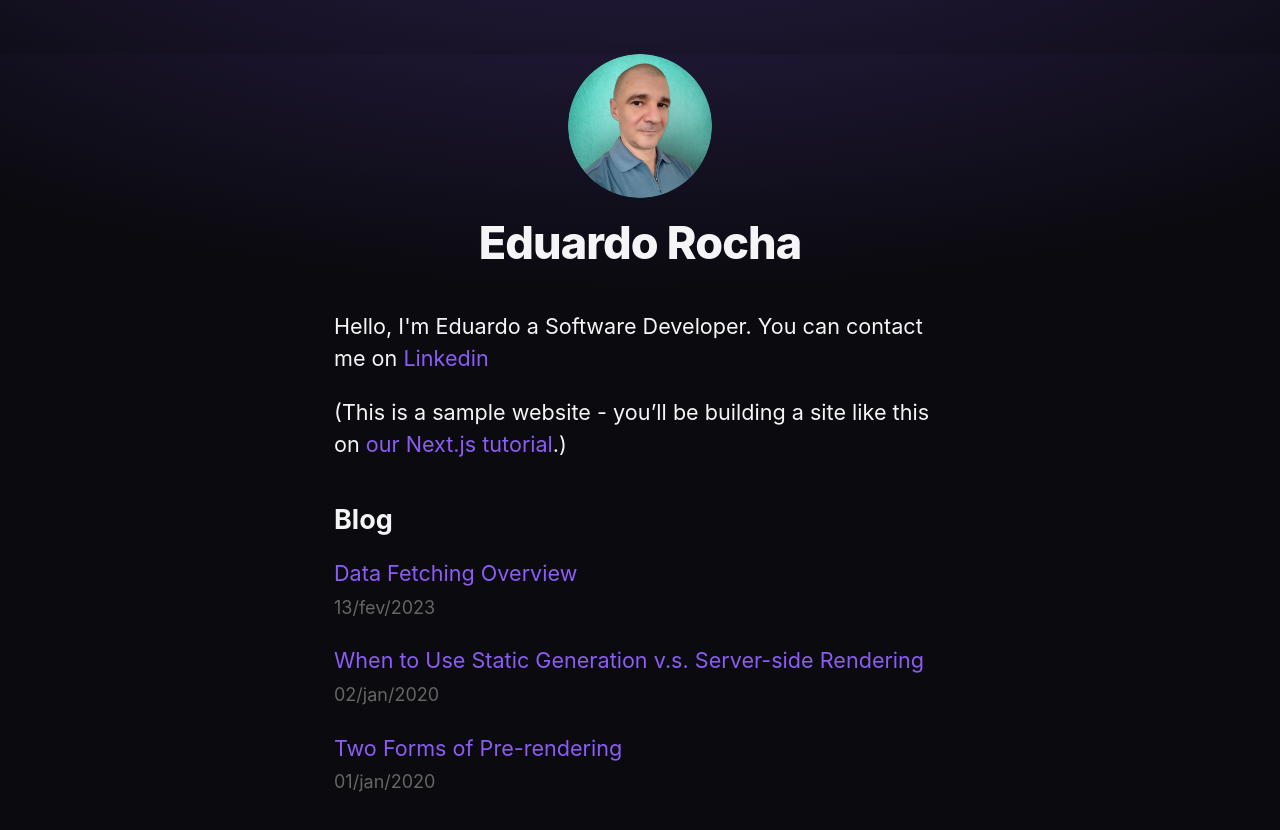
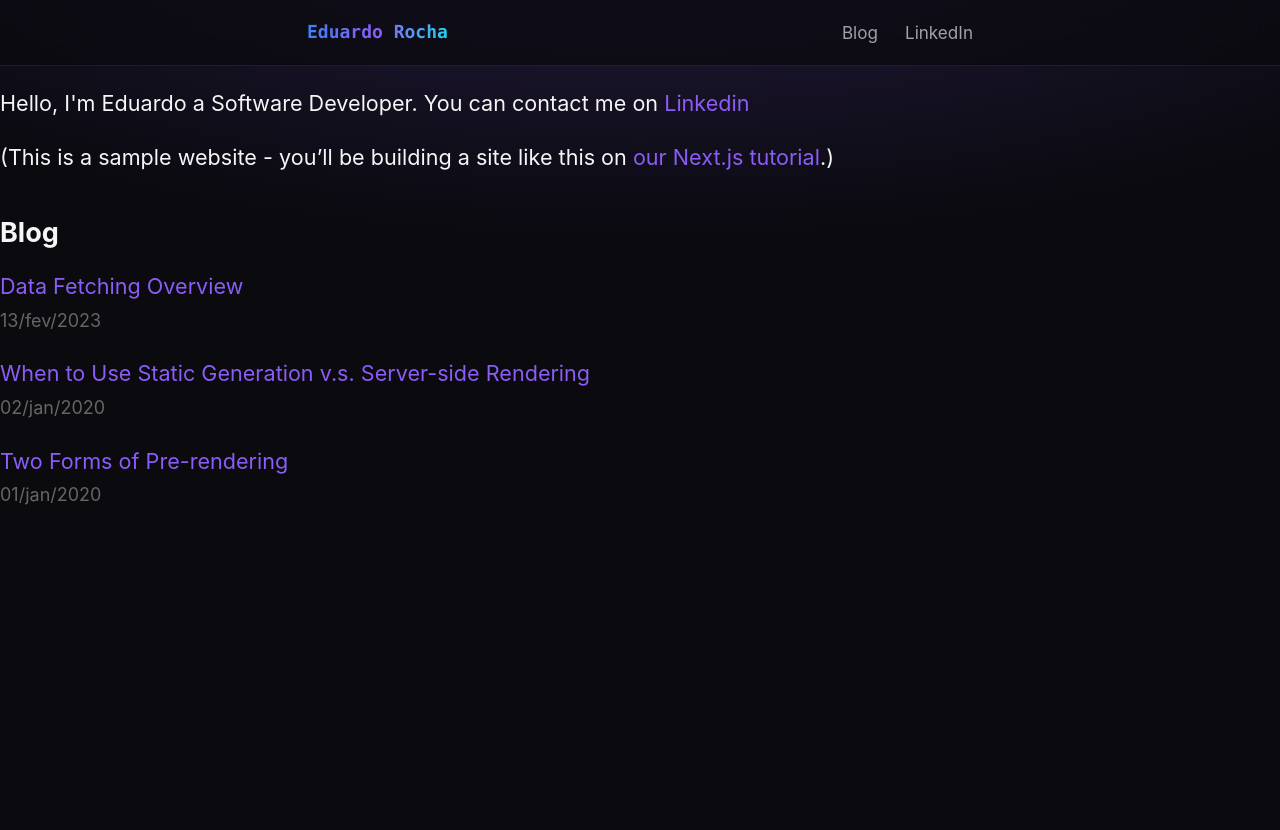
Before and after one commit to eduardodarocha/nextjs-blog, a Next.js app: page / in a window 1280 px wide. Shown: the top 830 px of the page. After the commit the page ends 800 px from the top, so only its background shows below. Built offline with nearby package versions, Linux system fonts and the light colour scheme.

Commit message:
Redesign header as a sticky nav bar

```diff
--- a/components/layout.js
+++ b/components/layout.js
@@ -1,11 +1,9 @@
 import Head from "next/head";
-import Image from "next/image";
+import Link from "next/link";
 import styles from "./layout.module.css";
-import utilStyles from "../styles/utils.module.css";
-import Link from "next/link";
 
 const name = "Eduardo Rocha";
-export const siteTitle = "Next.js Sample Website";
+export const siteTitle = "Eduardo Rocha — AI-Focused Software Developer";
 
 export default function Layout({ children, home }) {
   return (
@@ -14,54 +12,43 @@ export default function Layout({ children, home }) {
         <link rel="icon" href="/favicon.ico" />
         <meta
           name="description"
-          content="Learn how to build a personal website using Next.js"
+          content="Eduardo Rocha — AI-focused software developer. Writing about web development, AI, and software engineering."
         />
         <meta
           property="og:image"
           content={`https://og-image.vercel.app/${encodeURI(
             siteTitle
-          )}.png?theme=light&md=0&fontSize=75px&images=https%3A%2F%2Fassets.vercel.com%2Fimage%2Fupload%2Ffront%2Fassets%2Fdesign%2Fnextjs-black-logo.svg`}
+          )}.png?theme=dark&md=1&fontSize=75px&images=https%3A%2F%2Fassets.vercel.com%2Fimage%2Fupload%2Ffront%2Fassets%2Fdesign%2Fnextjs-black-logo.svg`}
         />
         <meta name="og:title" content={siteTitle} />
         <meta name="twitter:card" content="summary_large_image" />
       </Head>
-      <header className={styles.header}>
-        {home ? (
-          <>
-            <Image
-              priority
-              src="/images/profile.png"
-              className={utilStyles.borderCircle}
-              height={144}
-              width={144}
-              alt=""
-            />
-            <h1 className={utilStyles.heading2Xl}>{name}</h1>
-          </>
-        ) : (
-          <>
-            <Link href="/">
-              <Image
-                priority
-                src="/images/profile.png"
-                className={utilStyles.borderCircle}
-                height={108}
-                width={108}
-                alt="Minha imagem"
-              />
+      <nav className={styles.nav}>
+        <div className={styles.navInner}>
+          <Link href="/" className={styles.logo}>
+            {name}
+          </Link>
+          <div className={styles.navLinks}>
+            <Link href="/#writing" className={styles.navLink}>
+              Blog
             </Link>
-            <h2 className={utilStyles.headingLg}>
-              <Link href="/" className={utilStyles.colorInherit}>
-                {name}
-              </Link>
-            </h2>
-          </>
-        )}
-      </header>
-      <main>{children}</main>
+            <a
+              href="https://www.linkedin.com/in/eduardo-rocha-dev/"
+              className={styles.navLink}
+              target="_blank"
+              rel="noopener noreferrer"
+            >
+              LinkedIn
+            </a>
+          </div>
+        </div>
+      </nav>
+      <main className={styles.main}>{children}</main>
       {!home && (
         <div className={styles.backToHome}>
-          <Link href="/">← Back to home</Link>
+          <Link href="/" className={styles.pillLink}>
+            ← Back to home
+          </Link>
         </div>
       )}
     </div>
--- a/components/layout.module.css
+++ b/components/layout.module.css
@@ -1,15 +1,78 @@
 .container {
-  max-width: 36rem;
-  padding: 0 1rem;
-  margin: 3rem auto 6rem;
+  min-height: 100vh;
+  display: flex;
+  flex-direction: column;
 }
 
-.header {
+.nav {
+  position: sticky;
+  top: 0;
+  z-index: 10;
+  backdrop-filter: blur(12px);
+  background: rgba(10, 10, 15, 0.72);
+  border-bottom: 1px solid var(--color-border);
+}
+
+.navInner {
+  max-width: var(--container-width);
+  margin: 0 auto;
+  padding: 1rem 1.5rem;
   display: flex;
-  flex-direction: column;
   align-items: center;
+  justify-content: space-between;
+}
+
+.logo {
+  font-family: var(--font-mono);
+  font-weight: 700;
+  font-size: 1rem;
+  background: var(--gradient-accent);
+  -webkit-background-clip: text;
+  background-clip: text;
+  color: transparent;
+  text-decoration: none;
+}
+
+.navLinks {
+  display: flex;
+  gap: 1.5rem;
+}
+
+.navLink {
+  color: var(--color-text-muted);
+  text-decoration: none;
+  font-size: 0.95rem;
+  transition: color 0.15s ease;
+}
+
+.navLink:hover {
+  color: var(--color-text);
+  text-decoration: none;
+}
+
+.main {
+  flex: 1;
+  width: 100%;
 }
 
 .backToHome {
-  margin: 3rem 0 0;
+  max-width: var(--container-width);
+  margin: 0 auto;
+  padding: 0 1.5rem 4rem;
 }
+
+.pillLink {
+  display: inline-block;
+  padding: 0.5rem 1rem;
+  border: 1px solid var(--color-border);
+  border-radius: 999px;
+  color: var(--color-text);
+  text-decoration: none;
+  font-size: 0.9rem;
+  transition: border-color 0.15s ease, color 0.15s ease;
+}
+
+.pillLink:hover {
+  border-color: var(--color-border-hover);
+  text-decoration: none;
+}
```
